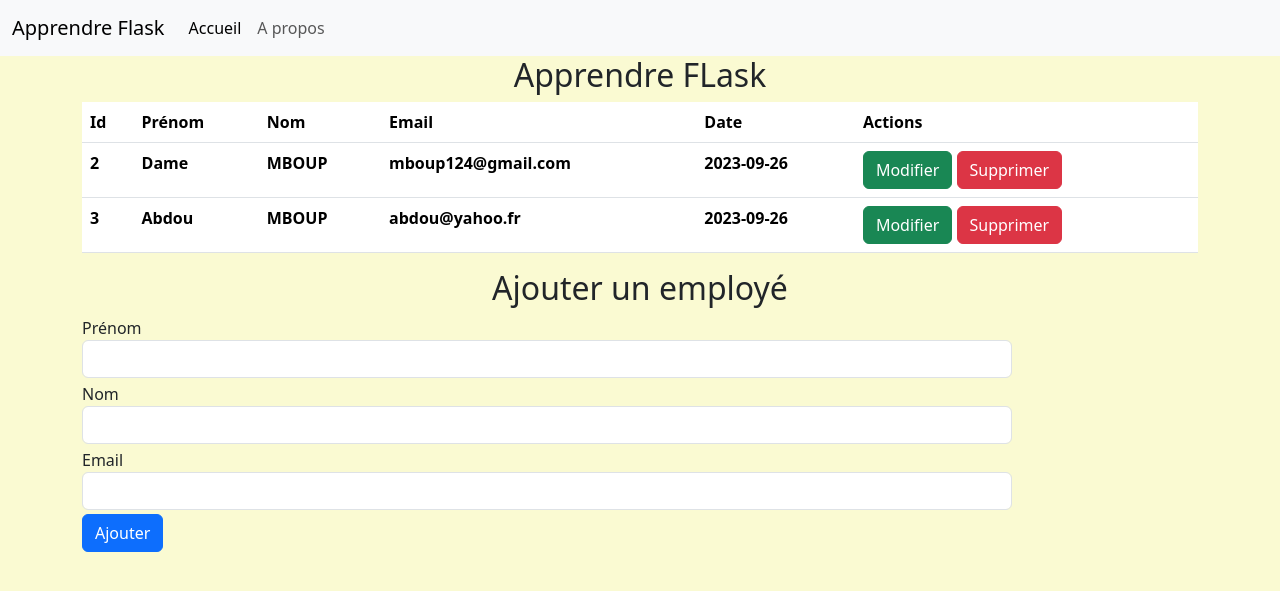
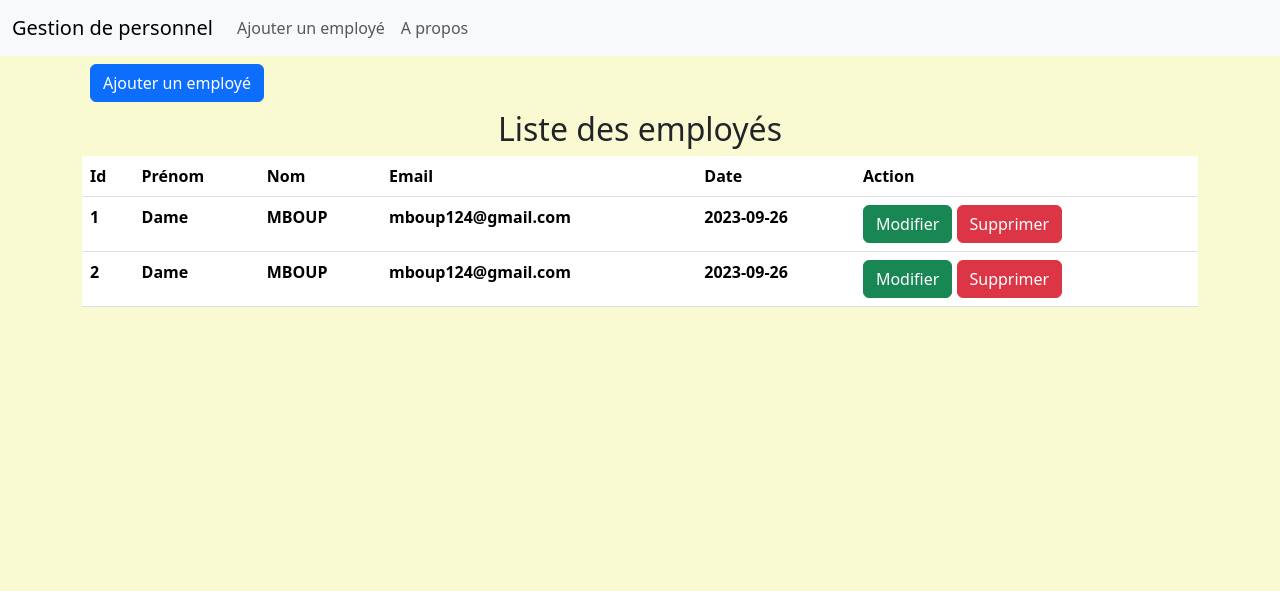
Before and after one commit to mboup1/BackendEmployeesFlask, a Flask app: page / in a window 1280 px wide. Shown: the top 591 px of the page. Run offline with Flask 3, Linux system fonts and the light colour scheme; data comes from the database, SQL or seed files in the repository; both versions use the stored data as it was after the commit; lists and menus that the app fills with data are empty.

Commit message:
addFormmmit

```diff
--- a/app.py
+++ b/app.py
@@ -10,7 +10,7 @@
 db = SQLAlchemy(app)
 
 # Modèle SQLAlchemy
-class Task(db.Model):
+class Person(db.Model):
     id = db.Column(db.Integer, primary_key=True)
     firstName = db.Column(db.String(80), nullable=False)
     name = db.Column(db.String(80), nullable=False)
@@ -30,57 +30,60 @@
         firstName = request.form['firstName']
         name = request.form['name']
         email = request.form['email']
-        new_task = Task(name=name, firstName=firstName, email=email)
+        new_person = Person(name=name, firstName=firstName, email=email)
         try:
-            db.session.add(new_task)
+            db.session.add(new_person)
             db.session.commit()
             return redirect("/")
         except Exception:
             return "Une erreur s'est produite lors de la sauvegarde"
     else:
-        tasks = Task.query.order_by(Task.created_at)
-    return render_template("index.html", tasks=tasks)
+        persons = Person.query.order_by(Person.created_at)
+    return render_template("index.html", persons=persons)
 
 # Mettre à jour une tâche
 @app.route("/update/<int:id>/", methods=["GET", "POST"])
 def update(id):
-    task = Task.query.get_or_404(id)
+    person = Person.query.get_or_404(id)
     if request.method == "POST":
-        task.firstName = request.form["firstName"]
-        task.name = request.form["name"]
-        task.email = request.form["email"]
+        person.firstName = request.form["firstName"]
+        person.name = request.form["name"]
+        person.email = request.form["email"]
         try:
             db.session.commit()
             return redirect("/")
         except Exception:
-            return "Nous ne pouvons pas modifier la tâche"
+            return "Nous ne pouvons pas modifier les"
     else:
         title = "Mise à jour"
-        return render_template("update.html", title=title, task=task)
-
-
+        return render_template("update.html", title=title, person=person)
 
 # Suprrimer une tâche
 @app.route("/delete/<int:id>/")
 def delete(id):
-    task = Task.query.get_or_404(id)
+    person = Person.query.get_or_404(id)
     try:
-        db.session.delete(task)
+        db.session.delete(person)
         db.session.commit()
         return redirect("/")
     except Exception:
         return "Une erreur s'est produite"
 
+# A propos de ...
 @app.route('/about/')
 def about():
     return render_template("about.html")
 
-@app.route('/add-task/<name>/<firstName>/<email>/', methods=['GET'])
-def add_task(name, firstName, email):
-    new_task = Task(name=name, firstName=firstName, email=email)
-    db.session.add(new_task)
+@app.route('/addform/')
+def addform():
+    return render_template("addform.html")
+
+@app.route('/add-person/<name>/<firstName>/<email>/', methods=['GET'])
+def add_person(name, firstName, email):
+    new_person = Person(name=name, firstName=firstName, email=email)
+    db.session.add(new_person)
     db.session.commit()
-    return f'Task: {firstName} {name} {email} has been created successfully!'
+    return f'Person: {firstName} {name} {email} has been created successfully!'
 
 if __name__ == '__main__':
     with app.app_context():
--- a/template/index.html
+++ b/template/index.html
@@ -2,9 +2,10 @@
 
 {% block content %}
 
-<h2 class="text-center">Apprendre FLask</h2>
+<a href="{{ url_for('addform') }}" class="btn btn-primary m-2">Ajouter un employé</a>
+<h2 class="text-center">Liste des employés</h2>
 
-{% if tasks %}
+{% if persons %}
 <div>
   <table class="table">
     <thead>
@@ -14,20 +15,20 @@
         <th>Nom</th>
         <th>Email</th>
         <th>Date</th>
-        <th>Actions</th>
+        <th>Action</th>
       </tr>
     </thead>
     <tbody>
       <tr>
-        {% for task in tasks %}
-        <th>{{task.id}}</th>
-        <th>{{task.firstName}}</th>
-        <th>{{task.name}}</th>
-        <th>{{task.email}}</th>
-        <th> {{task.created_at.date()}} </th>
+        {% for person in persons %}
+        <th>{{person.id}}</th>
+        <th>{{person.firstName}}</th>
+        <th>{{person.name}}</th>
+        <th>{{person.email}}</th>
+        <th> {{person.created_at.date()}} </th>
         <th>
-          <a href="/update/{{task.id}}/" class="btn btn-success">Modifier</a>
-          <a href="/delete/{{task.id}}" class="btn btn-danger">Supprimer</a>
+          <a href="/update/{{person.id}}/" class="btn btn-success">Modifier</a>
+          <a href="/delete/{{person.id}}" class="btn btn-danger">Supprimer</a>
         </th>
       </tr>
       {% endfor %}
@@ -36,6 +37,6 @@
   {% else %}
   <p>Pas de tâche à réaliser</p>
   {% endif %}
-  {% include "partials/_form.html" %}
+  <!-- {% include "partials/_form.html" %} -->
 </div>
 {% endblock content %}
--- a/template/partials/_navbar.html
+++ b/template/partials/_navbar.html
@@ -1,13 +1,13 @@
 <nav class="navbar navbar-expand-lg bg-body-tertiary">
   <div class="container-fluid">
-    <a class="navbar-brand" href="/">Apprendre Flask</a>
+    <a class="navbar-brand" href="/">Gestion de personnel</a>
     <button class="navbar-toggler" type="button" data-bs-toggle="collapse" data-bs-target="#navbarSupportedContent" aria-controls="navbarSupportedContent" aria-expanded="false" aria-label="Toggle navigation">
       <span class="navbar-toggler-icon"></span>
     </button>
     <div class="collapse navbar-collapse" id="navbarSupportedContent">
       <ul class="navbar-nav me-auto mb-2 mb-lg-0">
         <li class="nav-item">
-          <a class="nav-link active" aria-current="page" href="/">Accueil</a>
+          <a class="nav-link" href="/addform">Ajouter un employé</a>
         </li>
         <li class="nav-item">
           <a class="nav-link" href="/about/">A propos</a>
```
Also changed, not shown: template/addform.html (added, +26 -0 lines), template/update.html (+4 -7 lines), instance/todo.db.
